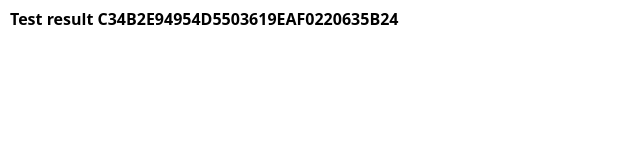
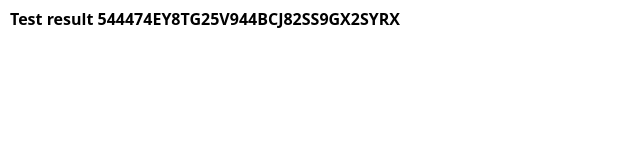
Before and after one commit to medisvit/544474EY8TG25V944BCJ82SS9GX2SYRX, a plain HTML site: page index.html in a window 1280 px wide. Shown: the full height of the page, 0-640 px from the left. Drawn offline with nearby package versions, Linux system fonts and the light colour scheme.

Commit message:
Update index.html

```diff
--- a/index.html
+++ b/index.html
@@ -16,7 +16,7 @@
     />
   </head>
   <body style="font-size: 8px">
-    <h1 style="margin: 10px">Test result C34B2E94954D5503619EAF0220635B24</h1>
+    <h1 style="margin: 10px">Test result 544474EY8TG25V944BCJ82SS9GX2SYRX</h1>
     <img src="test.jpg" alt="" style="max-width: 100%" />
   </body>
 </html>
```
